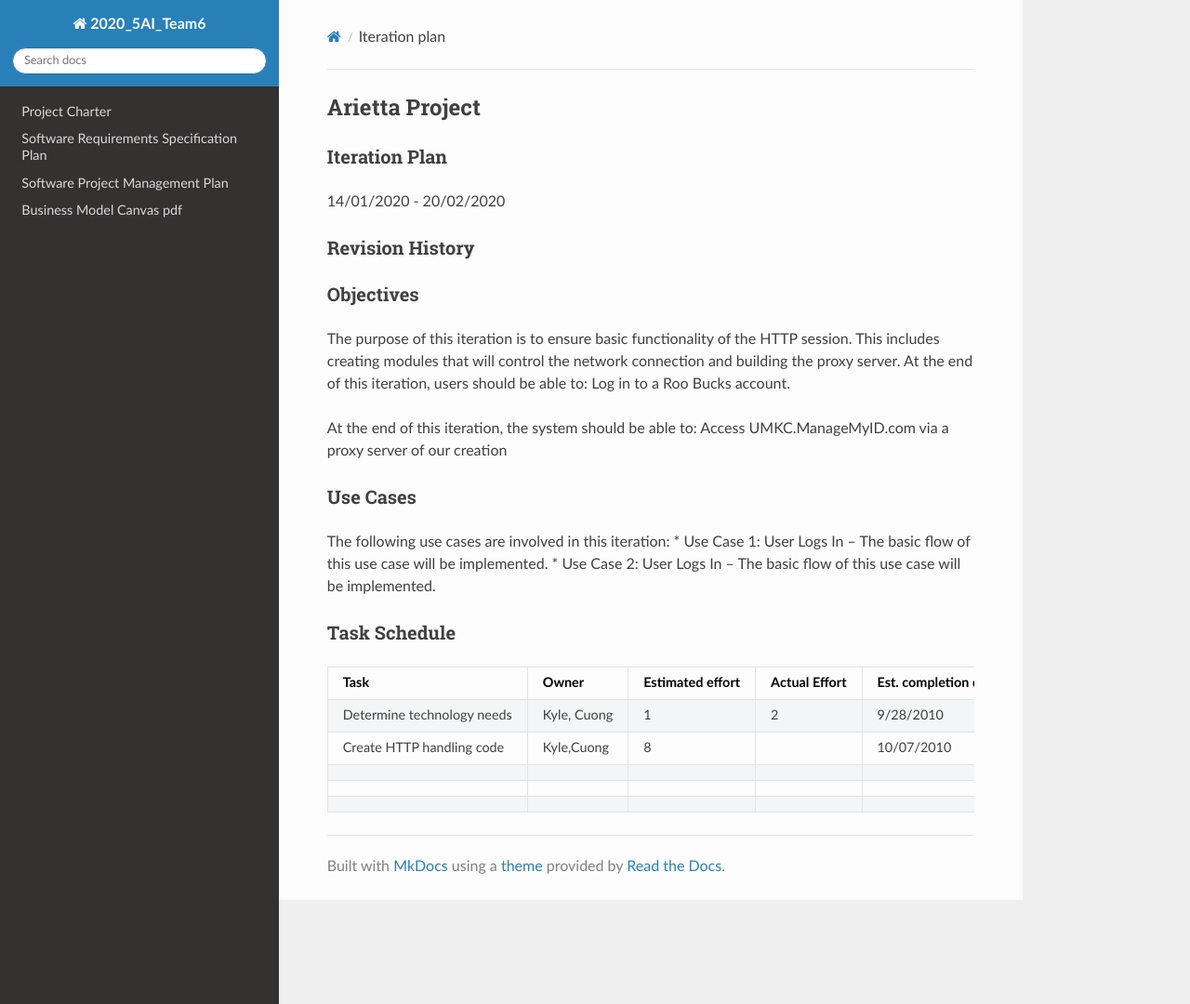
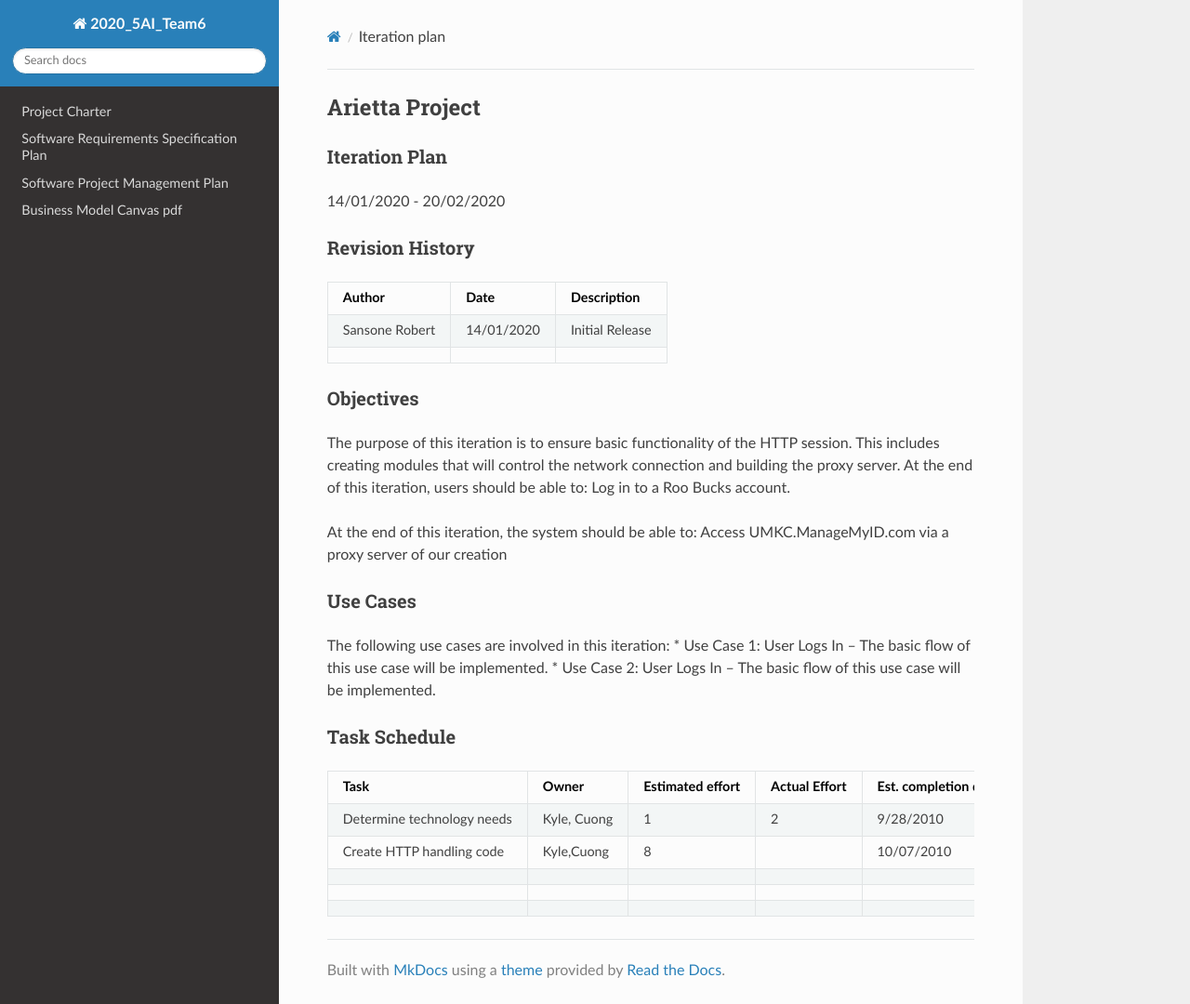
Before and after one commit to haoweydu/2020-5ai-team6-Du, an MkDocs documentation site: the page built from docs/iteration_plan.md, in a window 1280 px wide and 1080 px high. Shown: the whole window at 93% size. Built offline with MkDocs 1.6.1, drawn with Linux system fonts in a browser that asks for light colours; nearby versions of some CDN libraries.

Commit message:
Update iteration_plan.md

```diff
--- a/docs/iteration_plan.md
+++ b/docs/iteration_plan.md
@@ -3,6 +3,10 @@
 14/01/2020 - 20/02/2020
 
 ### Revision History
+| Author         | Date       | Description     |
+|----------------|------------|-----------------|
+| Sansone Robert | 14/01/2020 | Initial Release |
+|                |            |                 |
 
 ### Objectives
 The purpose of this iteration is to ensure basic functionality of the HTTP session.  This includes creating modules that will control the network connection and building the proxy server.  At the end of this iteration, users should be able to:
```
